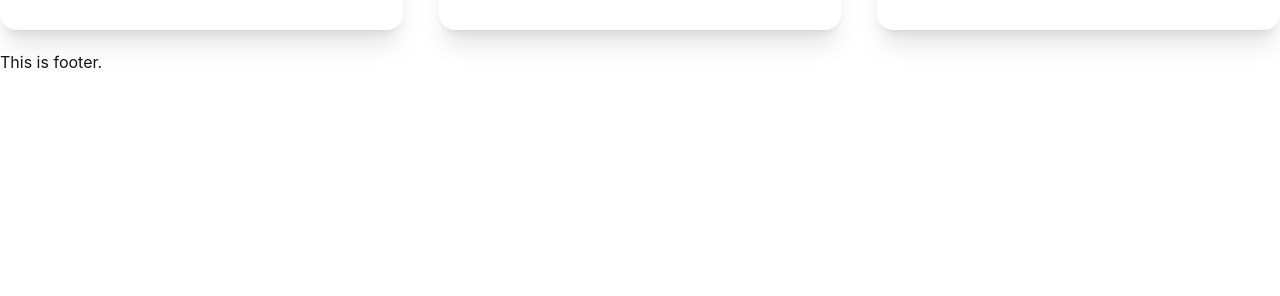
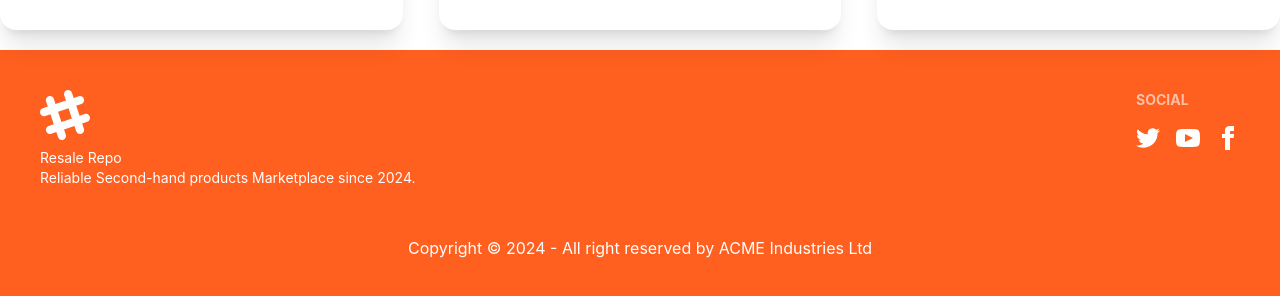
Before and after one commit to SheikhMujib/resale-repo-client, a React (Create React App) app: page / in a window 1280 px wide. Shown: the part 746-1042 px from the top of the page. Before the commit the page ends 820 px from the top, so only its background shows below. Built offline with nearby package versions, Linux system fonts and the light colour scheme.

Commit message:
Footer section added

```diff
--- a/src/Pages/Shared/Footer/Footer.js
+++ b/src/Pages/Shared/Footer/Footer.js
@@ -1,10 +1,29 @@
 import React from 'react';
+import { Link } from 'react-router-dom';
 
 const Footer = () => {
     return (
-        <div>
-            <h1>This is footer.</h1>
+    <footer className="p-10 bg-primary text-white">
+        <div className='footer'>
+        <aside>
+    <Link to='/'>
+    <svg width="50" height="50" viewBox="0 0 24 24" xmlns="http://www.w3.org/2000/svg" fillRule="evenodd" clipRule="evenodd" className="fill-current"><path d="M22.672 15.226l-2.432.811.841 2.515c.33 1.019-.209 2.127-1.23 2.456-1.15.325-2.148-.321-2.463-1.226l-.84-2.518-5.013 1.677.84 2.517c.391 1.203-.434 2.542-1.831 2.542-.88 0-1.601-.564-1.86-1.314l-.842-2.516-2.431.809c-1.135.328-2.145-.317-2.463-1.229-.329-1.018.211-2.127 1.231-2.456l2.432-.809-1.621-4.823-2.432.808c-1.355.384-2.558-.59-2.558-1.839 0-.817.509-1.582 1.327-1.846l2.433-.809-.842-2.515c-.33-1.02.211-2.129 1.232-2.458 1.02-.329 2.13.209 2.461 1.229l.842 2.515 5.011-1.677-.839-2.517c-.403-1.238.484-2.553 1.843-2.553.819 0 1.585.509 1.85 1.326l.841 2.517 2.431-.81c1.02-.33 2.131.211 2.461 1.229.332 1.018-.21 2.126-1.23 2.456l-2.433.809 1.622 4.823 2.433-.809c1.242-.401 2.557.484 2.557 1.838 0 .819-.51 1.583-1.328 1.847m-8.992-6.428l-5.01 1.675 1.619 4.828 5.011-1.674-1.62-4.829z"></path></svg>
+    </Link>
+    <p>Resale Repo <br/>Reliable Second-hand products Marketplace since 2024.</p>
+  </aside>
+  <nav className='justify-self-end'>
+    <h6 className="footer-title">Social</h6>
+    <div className="grid grid-flow-col gap-4">
+      <Link to='/'><svg xmlns="http://www.w3.org/2000/svg" width="24" height="24" viewBox="0 0 24 24" className="fill-current"><path d="M24 4.557c-.883.392-1.832.656-2.828.775 1.017-.609 1.798-1.574 2.165-2.724-.951.564-2.005.974-3.127 1.195-.897-.957-2.178-1.555-3.594-1.555-3.179 0-5.515 2.966-4.797 6.045-4.091-.205-7.719-2.165-10.148-5.144-1.29 2.213-.669 5.108 1.523 6.574-.806-.026-1.566-.247-2.229-.616-.054 2.281 1.581 4.415 3.949 4.89-.693.188-1.452.232-2.224.084.626 1.956 2.444 3.379 4.6 3.419-2.07 1.623-4.678 2.348-7.29 2.04 2.179 1.397 4.768 2.212 7.548 2.212 9.142 0 14.307-7.721 13.995-14.646.962-.695 1.797-1.562 2.457-2.549z"></path></svg></Link>
+      <Link to='/'><svg xmlns="http://www.w3.org/2000/svg" width="24" height="24" viewBox="0 0 24 24" className="fill-current"><path d="M19.615 3.184c-3.604-.246-11.631-.245-15.23 0-3.897.266-4.356 2.62-4.385 8.816.029 6.185.484 8.549 4.385 8.816 3.6.245 11.626.246 15.23 0 3.897-.266 4.356-2.62 4.385-8.816-.029-6.185-.484-8.549-4.385-8.816zm-10.615 12.816v-8l8 3.993-8 4.007z"></path></svg></Link>
+      <Link to='https://www.facebook.com/mujibmart' target='_blank'><svg xmlns="http://www.w3.org/2000/svg" width="24" height="24" viewBox="0 0 24 24" className="fill-current"><path d="M9 8h-3v4h3v12h5v-12h3.642l.358-4h-4v-1.667c0-.955.192-1.333 1.115-1.333h2.885v-5h-3.808c-3.596 0-5.192 1.583-5.192 4.615v3.385z"></path></svg></Link>
+    </div>
+  </nav>
         </div>
+        <aside className='text-center mt-12'>
+        <p>Copyright © 2024 - All right reserved by ACME Industries Ltd</p>
+        </aside>
+    </footer>
     );
 };
 
```
